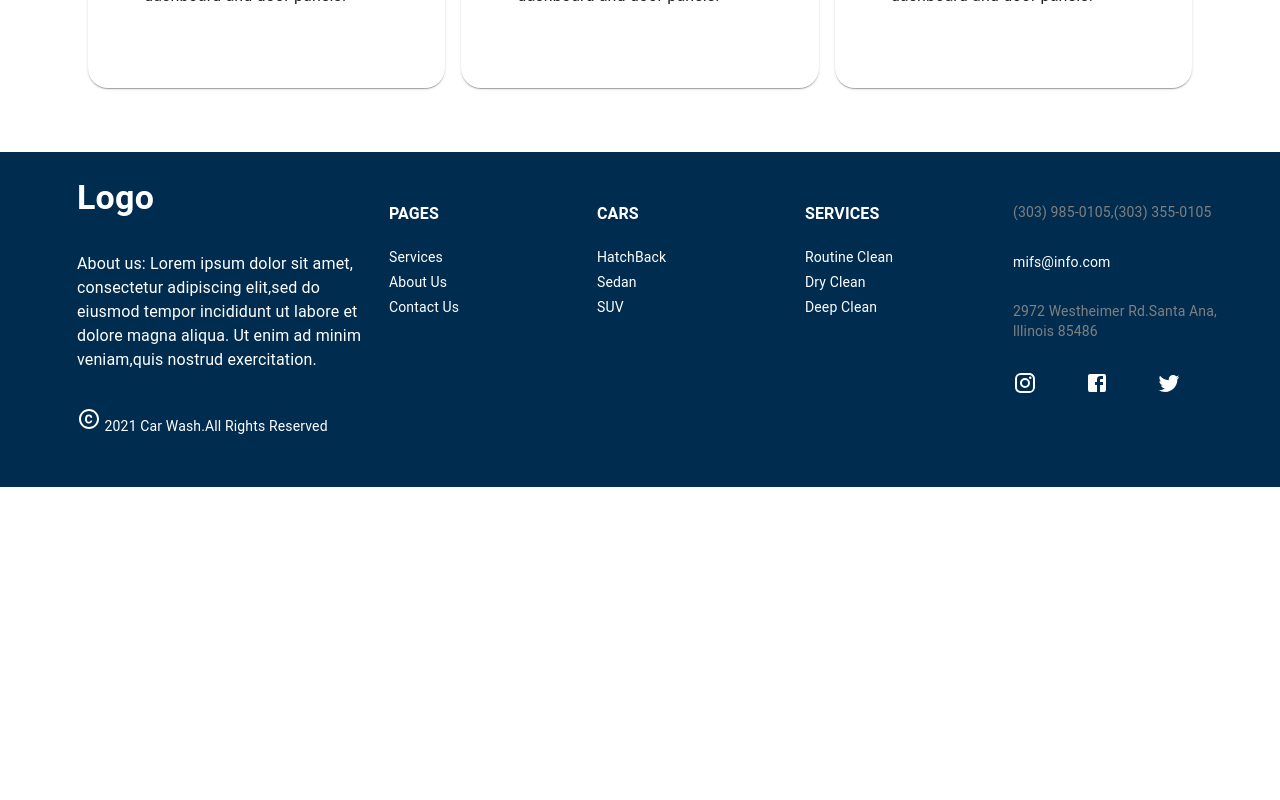
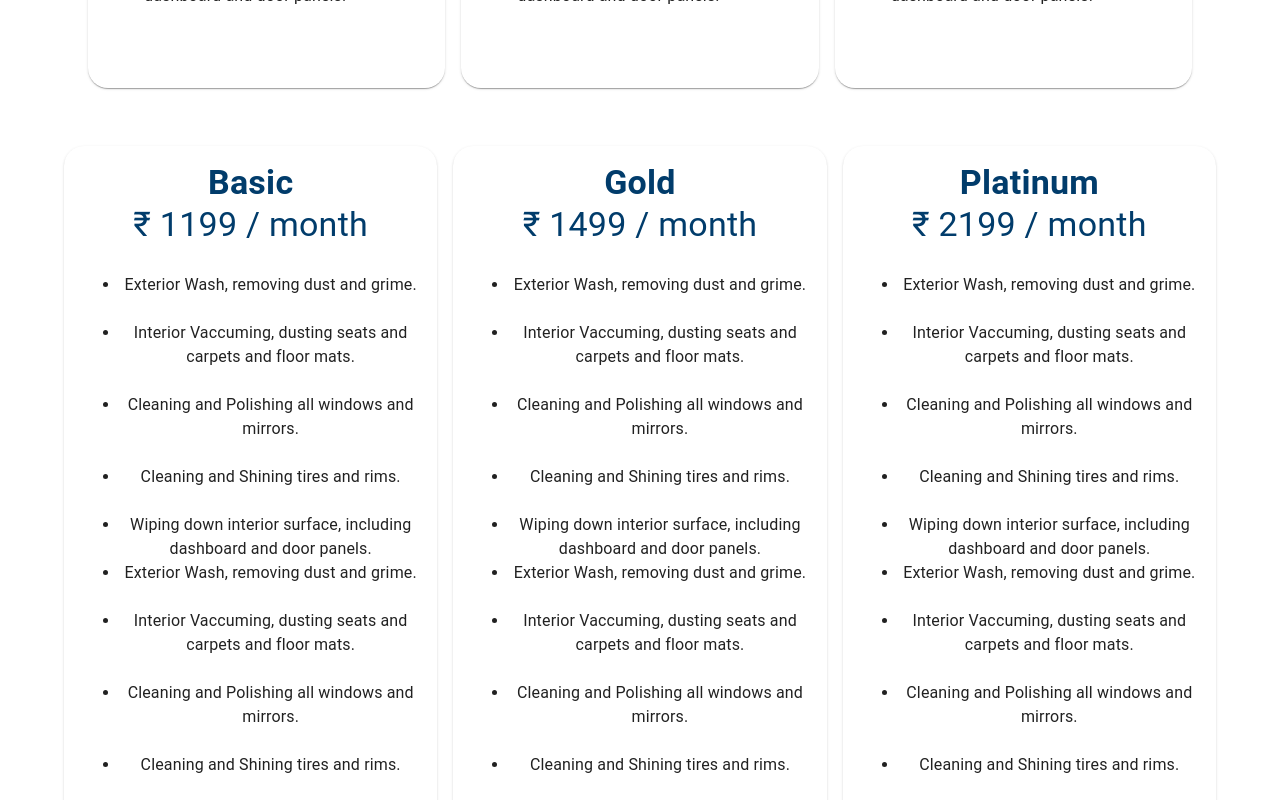
Before and after one commit to titikshapandey1/Carwash1, a React (Create React App) app: page / in a window 1280 px wide. Shown: the part 680-1480 px from the top of the page. Before the commit the page ends 1167 px from the top, so only its background shows below. Built offline with nearby package versions, Linux system fonts and the light colour scheme.

Commit message:
Subscribe.js
Subscribe page

```diff
--- a/src/app/pages/users/Guest2.js
+++ b/src/app/pages/users/Guest2.js
@@ -3,6 +3,7 @@ import Nav from '../../partials/Nav';
 import Ourplans from './Ourplans';
 import Footer from '../../partials/Footer';
 import Cards from './Cards';
+import Subscribe from './Subscribe';
 
 
 const Guest2 = () => {
@@ -11,6 +12,7 @@ const Guest2 = () => {
       <Nav/>
       <Ourplans/>
     <Cards/>
+    <Subscribe/>
       <Footer/>
     </>
   );
```
